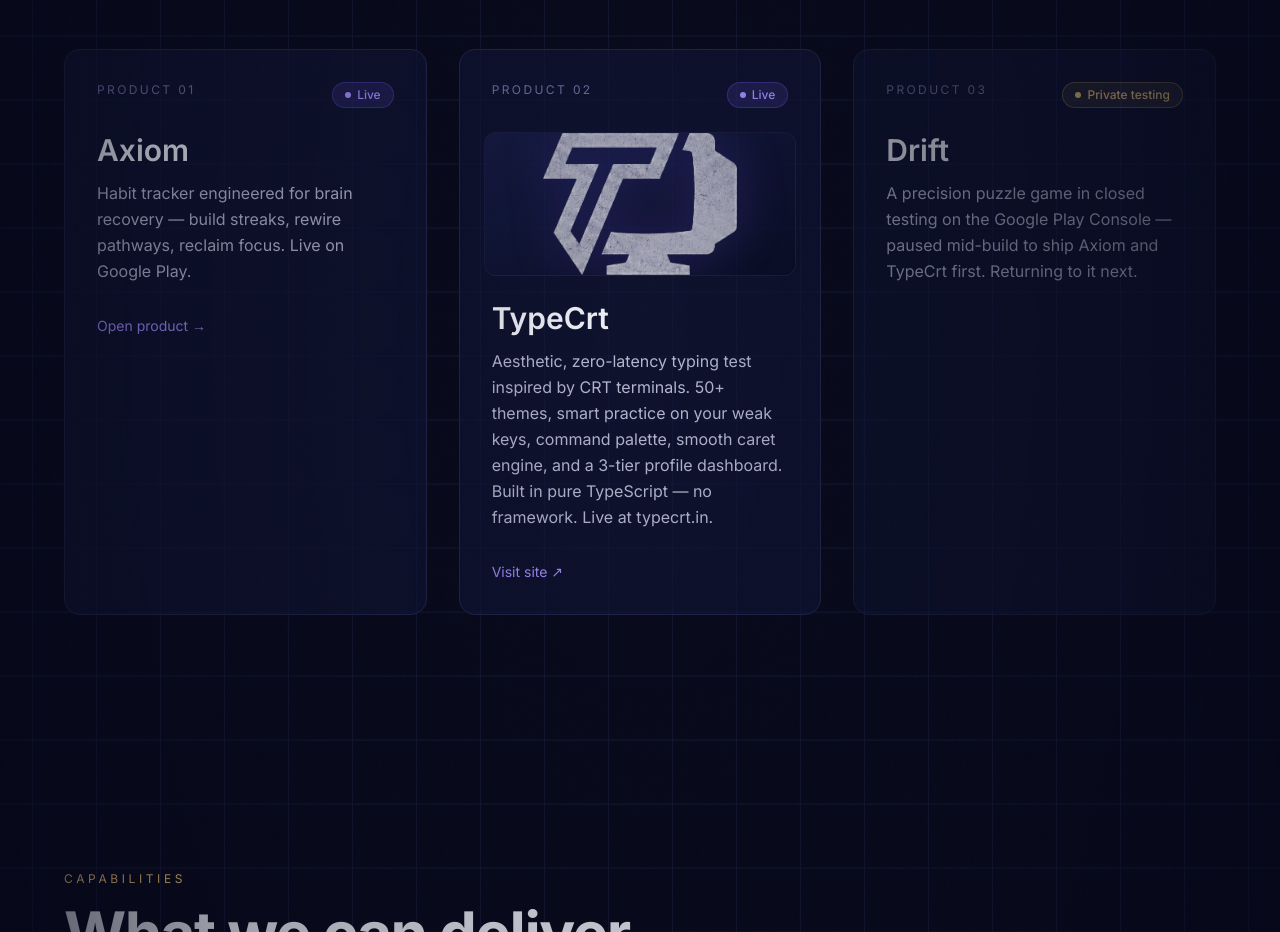
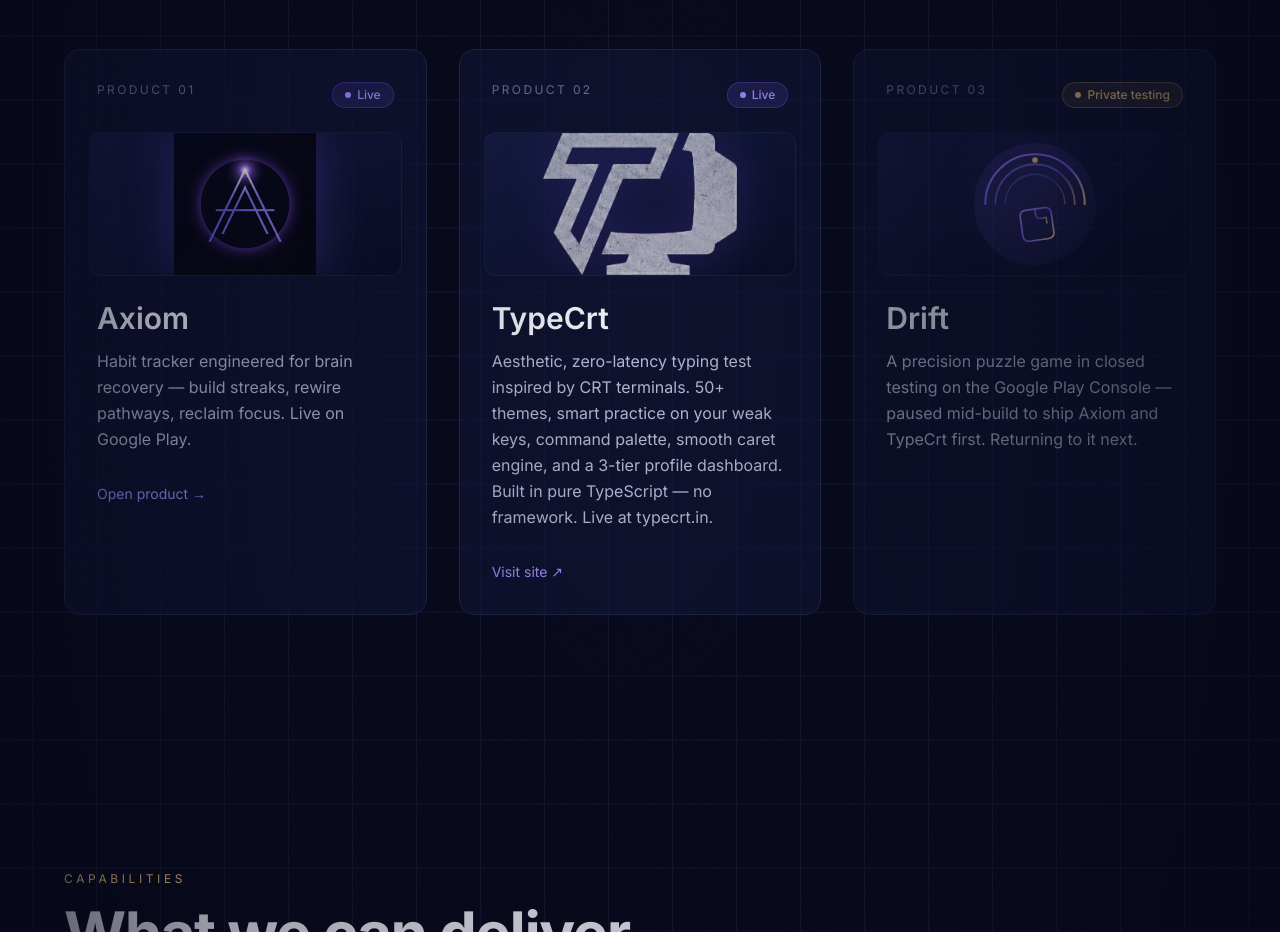
Before and after one commit to shadowline-trx/lunamaze, a Next.js app: page / in a window 1280 px wide. Shown: the part 1800-2732 px from the top of the page. Built offline with nearby package versions, Linux system fonts and the light colour scheme.

Commit message:
Add real Axiom Play Store icon + Drift SVG mark

```diff
--- a/src/content/lunamaze.ts
+++ b/src/content/lunamaze.ts
@@ -57,6 +57,7 @@
     status: 'live',
     href: '/axiom/',
     tag: 'Product 01',
+    imageHref: '/images/axiom-icon.png',
   },
   {
     id: 'typecrt',
@@ -75,6 +76,7 @@
       'A precision puzzle game in closed testing on the Google Play Console — paused mid-build to ship Axiom and TypeCrt first. Returning to it next.',
     status: 'private-testing',
     tag: 'Product 03',
+    imageHref: '/images/drift-mark.svg',
   },
 ];
 
```
Also changed, not shown: public/images/axiom-icon.png (added), public/images/drift-mark.svg (added).
